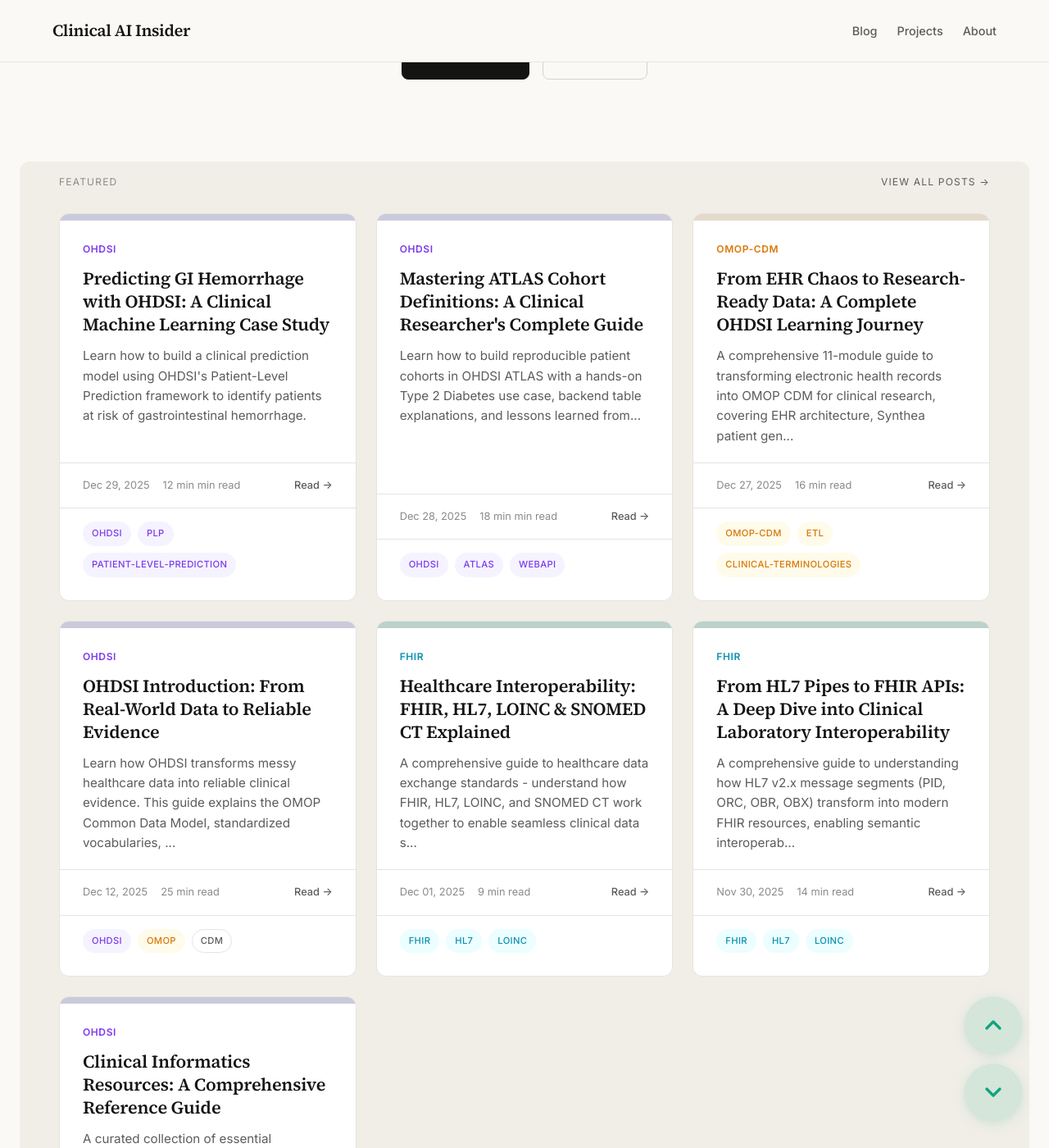
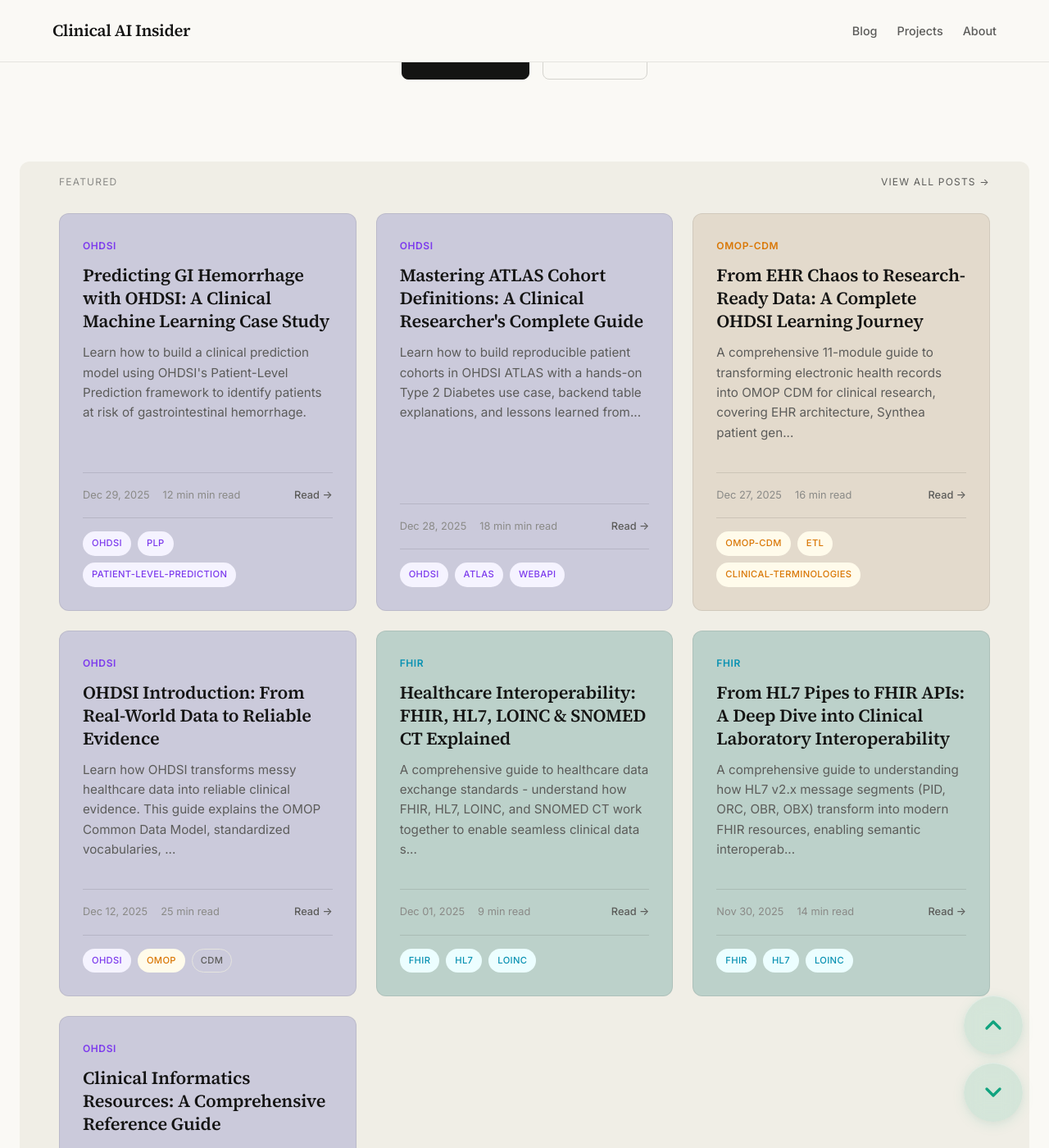
Before and after one commit to clinicalaiinsider/clinicalaiinsider.github.io, a Jekyll site: the page built from index.html, in a window 1280 px wide and 1400 px high, scrolled down 373 px. Shown: the whole window at 82% size. Built offline with Jekyll 4.4.1, drawn with Linux system fonts in a browser that asks for light colours; the list of posts is cut into pages by our own code.

Commit message:
Switch to full card background colors (Anthropic style)
- Removed accent strips, now using full card background fills
- Applied muted Anthropic palette colors to entire card based on category
- Simplified CSS structure with padding back on card element
- Updated border-top colors to use semi-transparent black for better contrast on colored backgrounds

🤖 Generated with [Claude Code](https://claude.com/claude-code)

Co-Authored-By: Claude Opus 4.5 <noreply@anthropic.com>

```diff
--- a/_includes/post-card.html
+++ b/_includes/post-card.html
@@ -1,29 +1,28 @@
 {% assign first_tag = include.post.tags.first %}
 {% assign first_tag_lower = first_tag | downcase %}
 {% if first_tag_lower == 'ohdsi' or first_tag_lower == 'atlas' or first_tag_lower == 'achilles' or first_tag_lower == 'plp' or first_tag_lower == 'patient-level-prediction' or first_tag_lower == 'webapi' %}
-    {% assign accent_class = 'accent-ohdsi' %}
+    {% assign card_class = 'card-ohdsi' %}
     {% assign category_class = 'tag-ohdsi-text' %}
 {% elsif first_tag_lower == 'fhir' or first_tag_lower == 'hl7' or first_tag_lower == 'interoperability' %}
-    {% assign accent_class = 'accent-fhir' %}
+    {% assign card_class = 'card-fhir' %}
     {% assign category_class = 'tag-fhir-text' %}
 {% elsif first_tag_lower == 'omop-cdm' or first_tag_lower == 'omop' or first_tag_lower == 'etl' or first_tag_lower == 'clinical-terminologies' or first_tag_lower == 'loinc' or first_tag_lower == 'snomed' %}
-    {% assign accent_class = 'accent-data' %}
+    {% assign card_class = 'card-data' %}
     {% assign category_class = 'tag-data-text' %}
 {% elsif first_tag_lower == 'nlp' or first_tag_lower == 'biobert' or first_tag_lower == 'healthcare-ai' or first_tag_lower == 'ner' or first_tag_lower == 'clinical-nlp' %}
-    {% assign accent_class = 'accent-nlp' %}
+    {% assign card_class = 'card-nlp' %}
     {% assign category_class = 'tag-nlp-text' %}
 {% elsif first_tag_lower == 'python' or first_tag_lower == 'docker' or first_tag_lower == 'streamlit' %}
-    {% assign accent_class = 'accent-python' %}
+    {% assign card_class = 'card-python' %}
     {% assign category_class = 'tag-python-text' %}
 {% elsif first_tag_lower == 'tutorial' or first_tag_lower == 'guide' or first_tag_lower == 'how-to' %}
-    {% assign accent_class = 'accent-tutorial' %}
+    {% assign card_class = 'card-tutorial' %}
     {% assign category_class = 'tag-tutorial-text' %}
 {% else %}
-    {% assign accent_class = '' %}
+    {% assign card_class = '' %}
     {% assign category_class = '' %}
 {% endif %}
-<article class="post-card">
-    <div class="post-card-accent {{ accent_class }}"></div>
+<article class="post-card {{ card_class }}">
     <div class="post-card-header">
         {% if first_tag %}
         <div class="post-card-category {{ category_class }}">{{ first_tag }}</div>
--- a/assets/css/main.css
+++ b/assets/css/main.css
@@ -401,7 +401,7 @@ main {
     background: var(--color-bg-card);
     border: 1px solid var(--color-border);
     border-radius: var(--radius-lg);
-    overflow: hidden;
+    padding: 28px;
     display: flex;
     flex-direction: column;
     transition: all 0.2s ease;
@@ -413,40 +413,39 @@ main {
     transform: translateY(-2px);
 }
 
-/* Anthropic-style colored accent strip at top of cards */
-.post-card-accent {
-    height: 8px;
-    flex-shrink: 0;
-    background: var(--color-border);
-}
-
-.post-card-accent.accent-ohdsi {
+/* Anthropic-style full card background colors */
+.post-card.card-ohdsi {
     background: var(--color-card-ohdsi);
-}
-
-.post-card-accent.accent-fhir {
+    border-color: rgba(0, 0, 0, 0.08);
+}
+
+.post-card.card-fhir {
     background: var(--color-card-fhir);
-}
-
-.post-card-accent.accent-data {
+    border-color: rgba(0, 0, 0, 0.08);
+}
+
+.post-card.card-data {
     background: var(--color-card-data);
-}
-
-.post-card-accent.accent-nlp {
+    border-color: rgba(0, 0, 0, 0.08);
+}
+
+.post-card.card-nlp {
     background: var(--color-card-nlp);
-}
-
-.post-card-accent.accent-python {
+    border-color: rgba(0, 0, 0, 0.08);
+}
+
+.post-card.card-python {
     background: var(--color-card-python);
-}
-
-.post-card-accent.accent-tutorial {
+    border-color: rgba(0, 0, 0, 0.08);
+}
+
+.post-card.card-tutorial {
     background: var(--color-card-tutorial);
+    border-color: rgba(0, 0, 0, 0.08);
 }
 
 .post-card-header {
     flex: 1;
-    padding: 24px 28px 0 28px;
 }
 
 /* Category label */
@@ -510,8 +509,9 @@ main {
     align-items: center;
     font-size: 0.8rem;
     color: var(--color-text-muted);
-    padding: 16px 28px;
-    border-top: 1px solid var(--color-border);
+    padding-top: 16px;
+    margin-top: 16px;
+    border-top: 1px solid rgba(0, 0, 0, 0.1);
 }
 
 .post-card-author {
@@ -528,8 +528,9 @@ main {
     display: flex;
     flex-wrap: wrap;
     gap: 8px;
-    padding: 16px 28px 28px 28px;
-    border-top: 1px solid var(--color-border);
+    padding-top: 16px;
+    margin-top: 16px;
+    border-top: 1px solid rgba(0, 0, 0, 0.1);
 }
 
 /* Base tag style */
```
